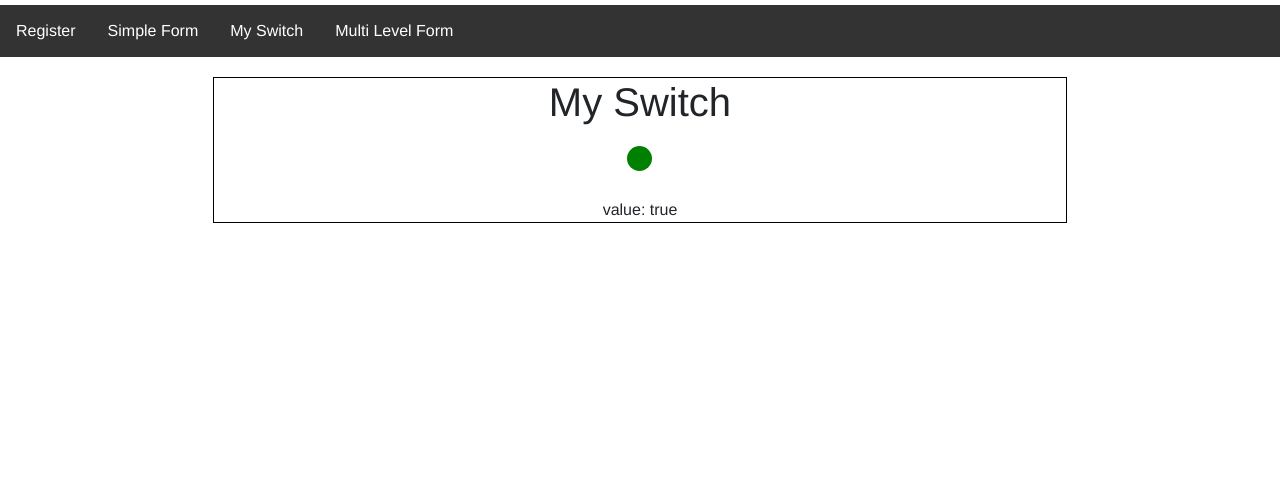
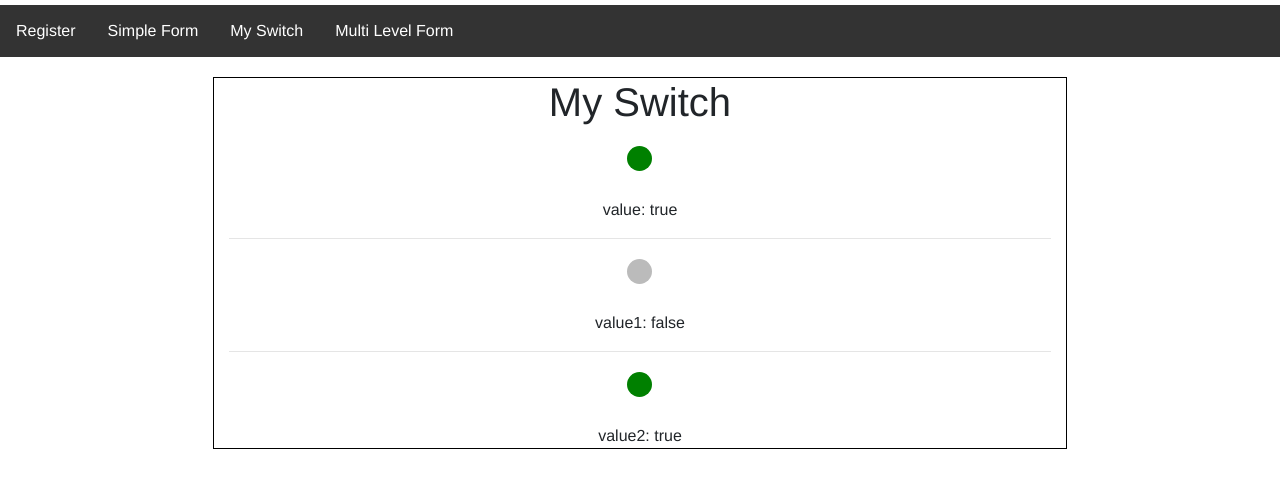
Before and after one commit to progakash/vue-form, a Vue app: page /file in a window 1280 px wide. Shown: the top 488 px of the page. Built offline with nearby package versions, Linux system fonts and the light colour scheme.

Commit message:
automatic v-model apply on custom switch

```diff
--- a/src/FormGenerate/MySwitchApp.vue
+++ b/src/FormGenerate/MySwitchApp.vue
@@ -1,7 +1,7 @@
 <template>
 <!-- Child Component :  here props value binding with class -->
 <div style="text-align:center" id="switch-style" @click="changeSwitchValue">
-    <span :class="{ 'switch-on':switchValue, 'switch-off':!switchValue}"></span>
+    <span :class="{ 'switch-on': modelValue, 'switch-off': !modelValue}"></span>
 </div>
 </template>
 
@@ -9,11 +9,12 @@
 
 export default {
   name: 'MySwitchApp',
-  props: ['switchValue'],
+  props: ["modelValue"],
   methods:{
     changeSwitchValue()
     {
-        this.$emit('changeSwitchValue')
+        console.log(this.modelValue);
+        this.$emit('update:modelValue', !this.modelValue);
     }
   }
 }
--- a/src/pages/FileUploadApp.vue
+++ b/src/pages/FileUploadApp.vue
@@ -9,8 +9,15 @@
         changeSwitchValue which execute inline or method
         here inline
     -->
-    <MySwitchApp :switchValue="switchval" @changeSwitchValue="switchval = !switchval"/>
+    <!-- <MySwitchApp :switchValue="switchval" @changeSwitchValue="switchval = !switchval"/>
     value: {{ switchval }}
+     -->
+
+    <MySwitchApp v-model="switchValue"/> value: {{ switchValue }}
+    <hr>
+    <MySwitchApp v-model="switchValue1"/> value1: {{ switchValue1 }}
+    <hr>
+    <MySwitchApp v-model="switchValue2"/> value2: {{ switchValue2 }}
 </div>
 </template>
 
@@ -22,7 +29,9 @@ export default{
     data()
     {
         return {
-            switchval : true,
+            switchValue  : true,
+            switchValue1 : false,
+            switchValue2 : true,
         }
     }
 }
```
